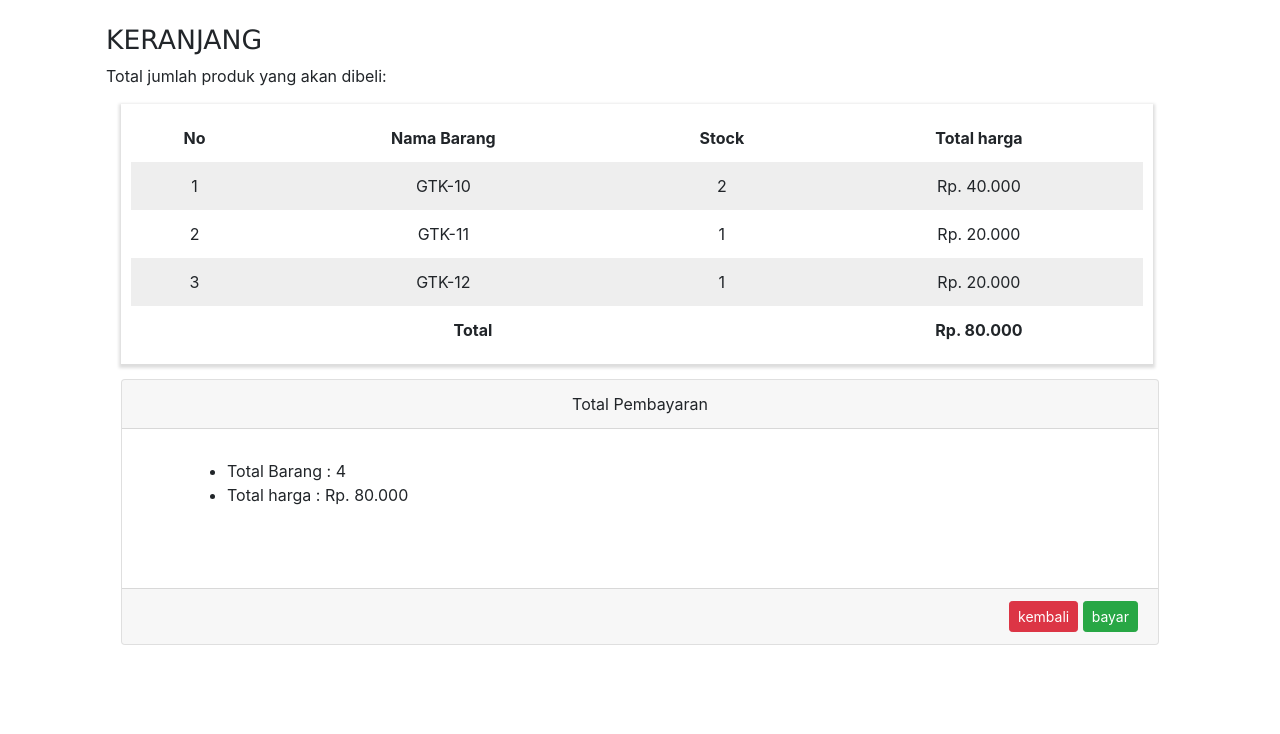
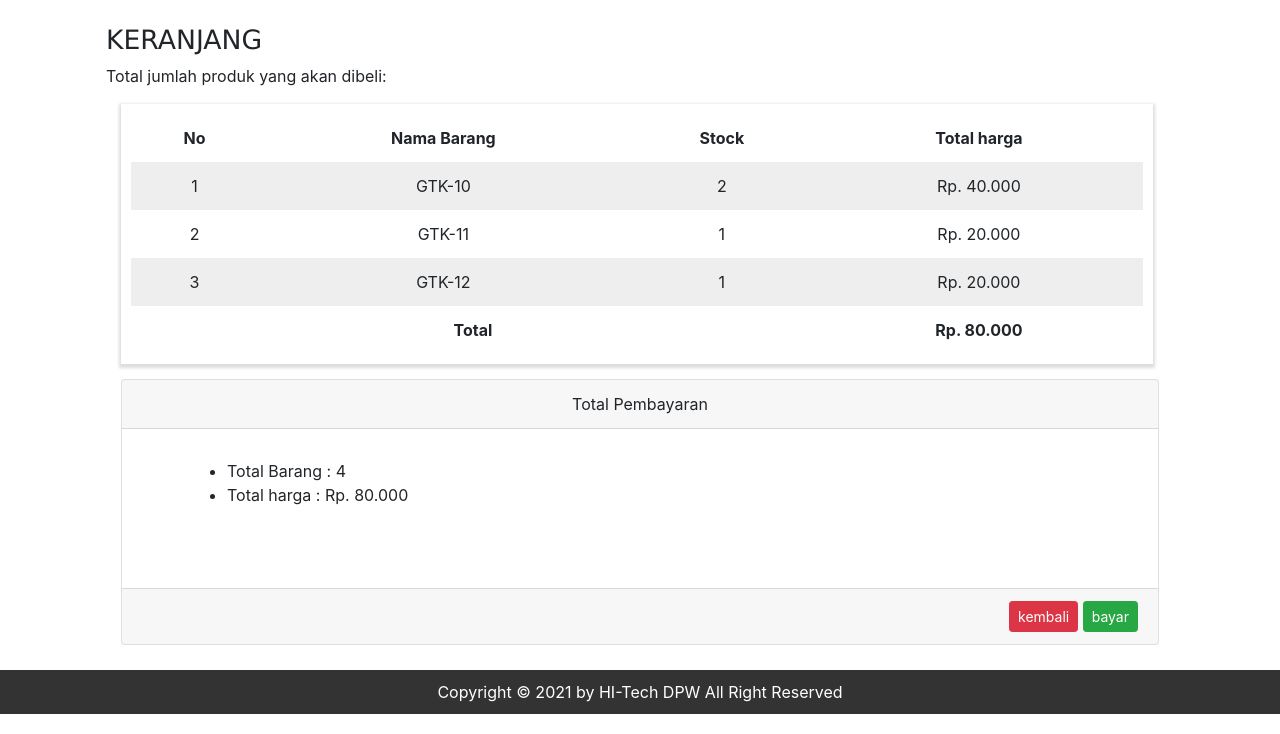
Before and after one commit to yoga-tirta/hi-tech, a plain HTML site: page keranjang.html in a window 1280 px wide. Shown: the part 66-800 px from the top of the page. Drawn offline with nearby package versions, Linux system fonts and the light colour scheme.

Commit message:
tambah footer keranjang

```diff
--- a/keranjang.html
+++ b/keranjang.html
@@ -91,6 +91,10 @@
             </div>
         </div>
 
+        <div class="footer-bottom">
+            <span>Copyright &copy; 2021 by HI-Tech DPW All Right Reserved</span>
+        </div>
+
         <script>
             window.addEventListener("scroll", (e) => {
                 var navbarPos = $(window).scrollTop();
```
Lines whose indentation alone changed are shown as unchanged.
